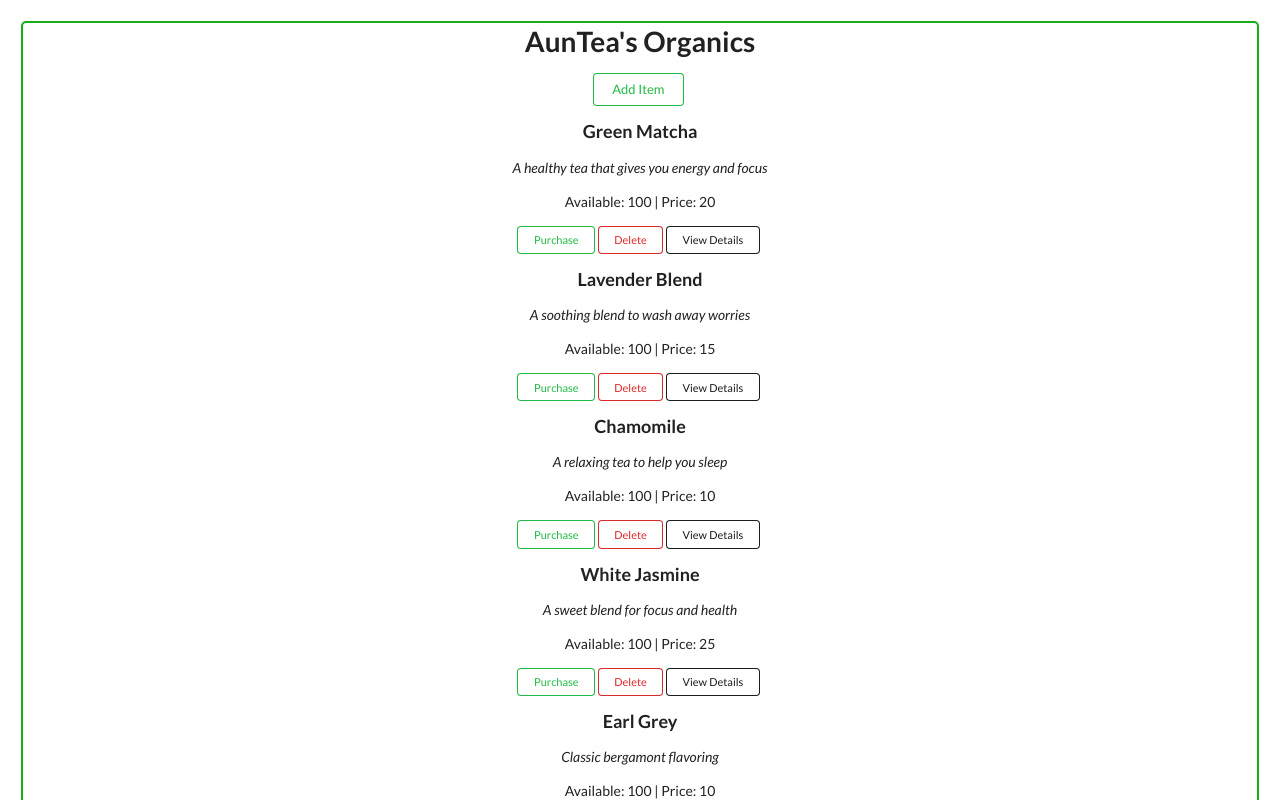
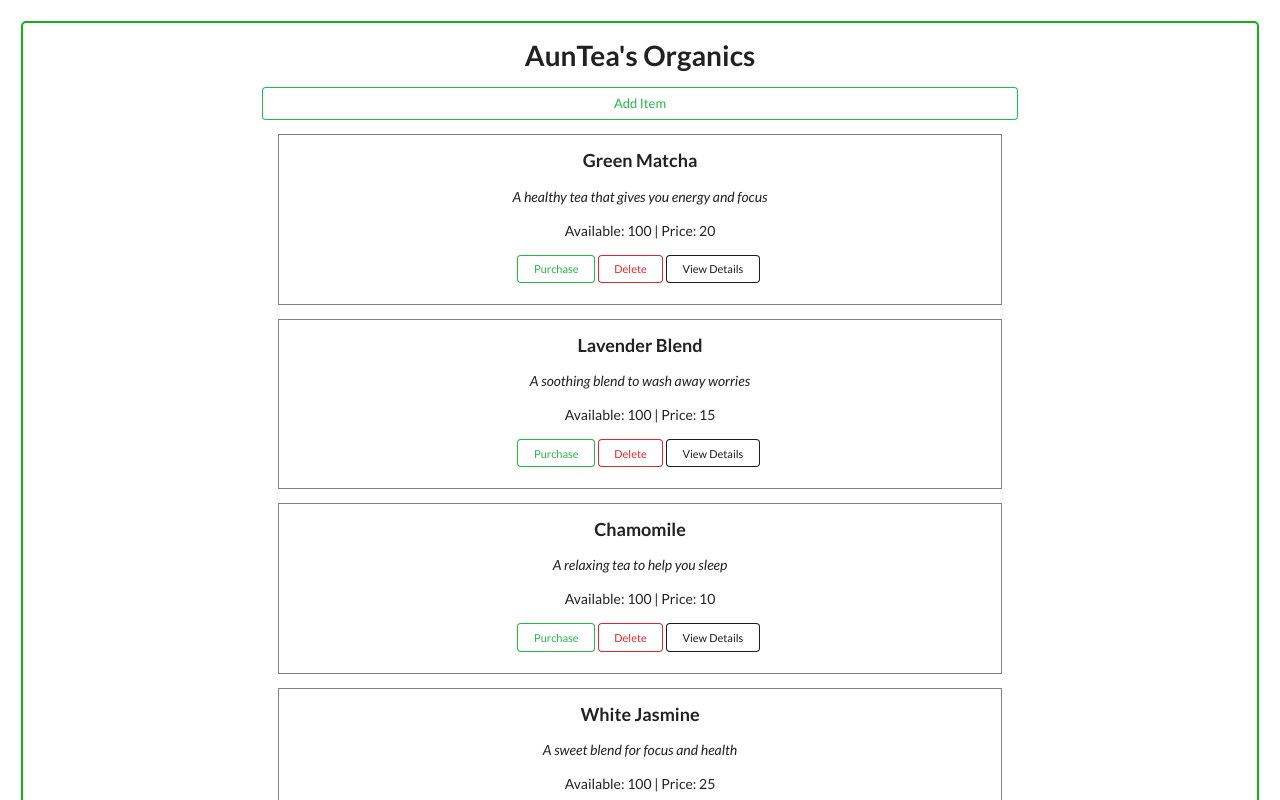
Before and after one commit to wrunion/epicodus-react-project, a React (Create React App) app: page / in a window 1280 px wide. Shown: the top 800 px of the page. Built offline with nearby package versions, Linux system fonts and the light colour scheme.

Commit message:
Add styling with Semantic UI.

```diff
--- a/src/components/App.css
+++ b/src/components/App.css
@@ -3,6 +3,7 @@
   border: 2px rgb(25, 173, 25) solid;
   border-radius: 5px;
   margin: 1.5em;
+  padding: 1em;
 }
 
 .App a:link, a:visited {
@@ -19,7 +20,11 @@
 }
 
 .ItemDisplayMode {
-  padding-bottom: 1em;
+  padding-bottom: 1.5em;
+  padding-top: 1em;
+  width: 60%;
+  margin: 0 auto 1em auto;
+  border: 1px solid grey;
 }
 
 .ItemDetailView {
@@ -32,11 +37,8 @@
 
 #AddItem {
   padding: 1em;
-}
-
-button {
-  margin-left: 5px;
-  border-radius: 5px;
+  max-width: 65%;
+  margin: auto;
 }
 
 .Footer {
--- a/src/components/ItemControl.js
+++ b/src/components/ItemControl.js
@@ -143,7 +143,7 @@ class ItemControl extends Component {
   renderButton() {
     return (
       <div id="AddItem">
-        <button className="ui button small basic green" onClick={this.displayForm}>Add Item</button>
+        <button className="ui button small basic green fluid" onClick={this.displayForm}>Add Item</button>
       </div>
     );
   }
```
